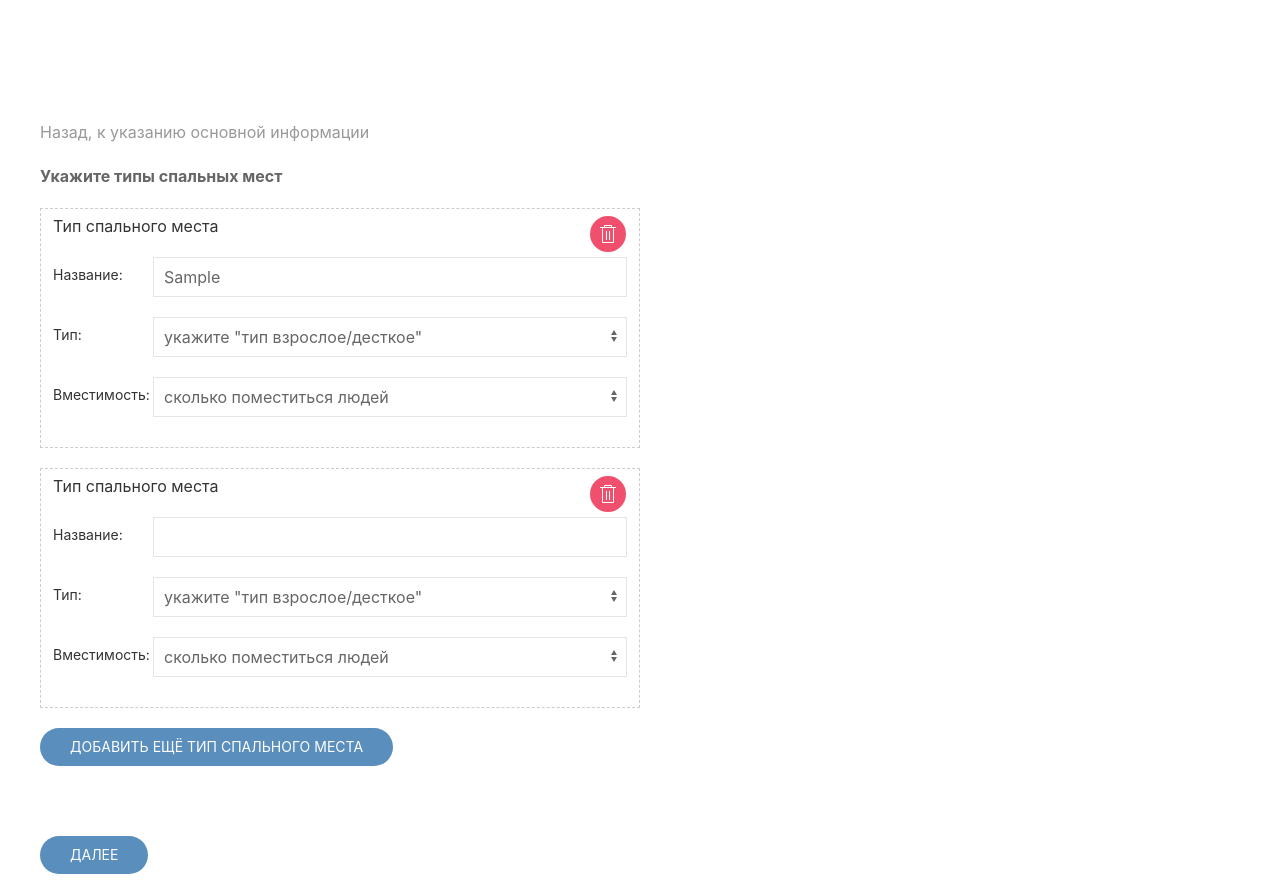
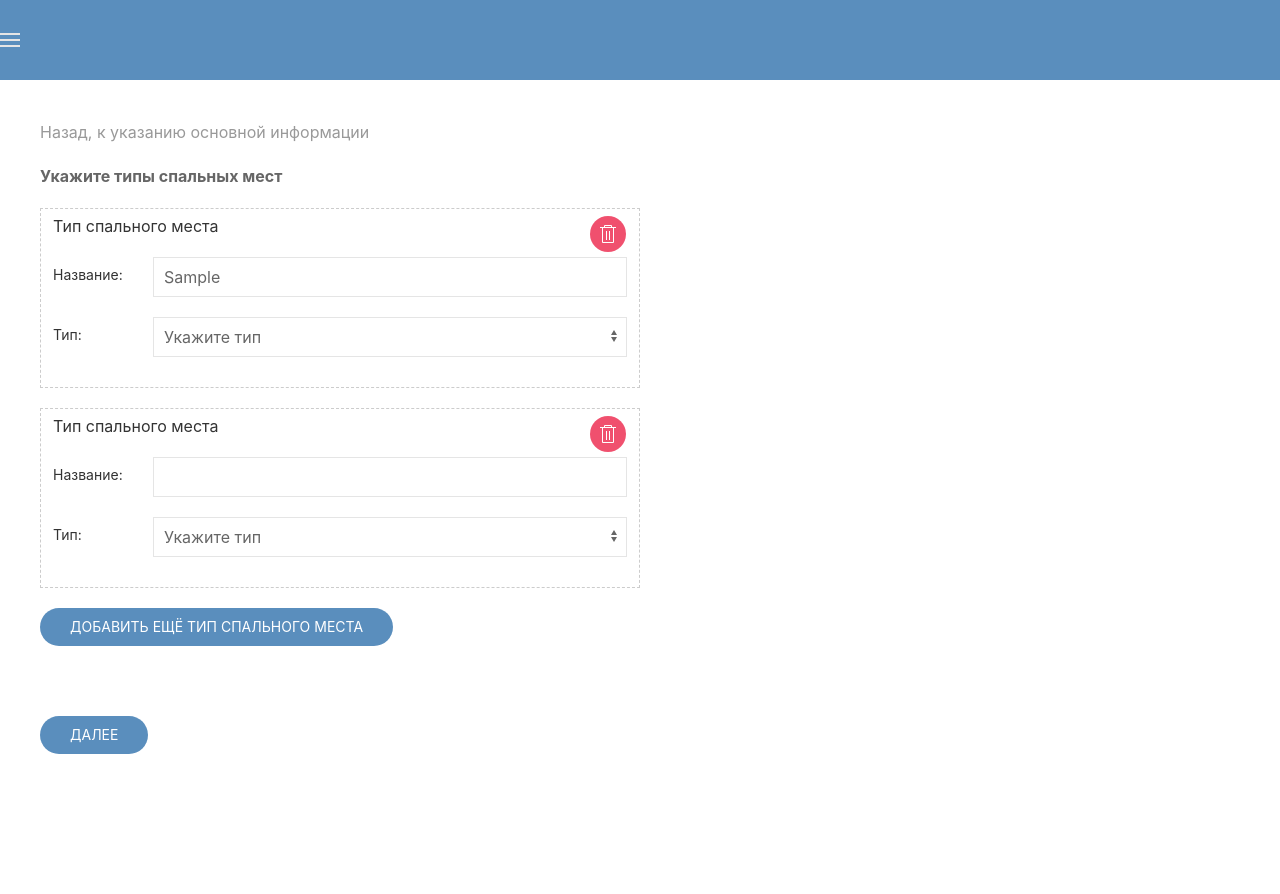
Before and after one commit to GregorySysoev/diplom, a React (Create React App) app: page /bed in a window 1280 px wide. Both pictures are taken after typing "Sample" into the empty fields and a click on the button "ДОБАВИТЬ ЕЩЁ ТИП СПАЛЬНОГО МЕСТА". After the commit the page ends 800 px from the top, so only its background shows below. Built offline with nearby package versions, Linux system fonts and the light colour scheme.

Commit message:
[hotel-bed] Разделить ввод вместимости взрослых и детей, почистить код

```diff
--- a/src/components/AvailableActions/AvailableActions.js
+++ b/src/components/AvailableActions/AvailableActions.js
@@ -7,7 +7,7 @@ export default class AvailableActions extends React.Component {
         return (
             <div>
                 <div id="available-actions">
-                    <div class="title">Доступные действия</div>
+                    <div className="title">Доступные действия</div>
                     <div>
                         <ul id="available-actions-list">
                             <li><a href="/hotel">Отредактировать информацию о гостинице</a></li>
--- a/src/components/Bed/Bed.js
+++ b/src/components/Bed/Bed.js
@@ -1,19 +1,19 @@
 import React, { Component } from 'react'
 import Button from "../Button"
 import './bed.sass'
-import Header from '../Header'
+import * as bedType from './types'
 
 export default class Bed extends Component {
     constructor(props) {
         super(props)
         this.state = {
-            timeRanges: [
+            beds: [
                 {
                     id: 1,
-                    beginHour: 0,
-                    beginMinutes: 0,
-                    endHour: 23,
-                    endMinutes: 59,
+                    name: '',
+                    type: null,
+                    adultCapacity: 0,
+                    kidCapacity: 0,
                 },
             ],
             lastId: 1,
@@ -22,32 +22,31 @@ export default class Bed extends Component {
 
     handleChange = (id, fieldName, fieldValue) => {
         this.setState(prevState => {
-            const rangeToChange = prevState.timeRanges.filter(range => range.id === id)[0] || null;
-            if (rangeToChange === null) {
+            const bedToChange = prevState.beds.filter(bed => bed.id === id)[0] || null;
+            if (bedToChange === null) {
                 return;
             }
-            rangeToChange[fieldName] = fieldValue;
-            return { timeRanges: prevState.timeRanges };
+            bedToChange[fieldName] = fieldValue;
+            return { beds: prevState.beds };
         });
     }
 
-    addRange = () => {
+    addBed = () => {
         this.setState(prevState => ({
-            timeRanges: [
-                ...prevState.timeRanges,
-                this._createRange(prevState.lastId + 1, 0, 0, 0, 0),
+            beds: [
+                ...prevState.beds,
+                this._createBed(prevState.lastId + 1),
             ],
             lastId: prevState.lastId + 1,
         }));
     }
 
-    _createRange = (id, beginHour, beginMinutes, endHour, endMinutes) => {
-        return { id, beginHour, beginMinutes, endHour, endMinutes };
-    }
+    _createBed = (id, name = '', type = null, adultCapacity = 0, kidCapacity = 0) =>
+        ({ id, name, type, adultCapacity, kidCapacity })
 
-    removeRange = id => {
+    removeBed = id => {
         this.setState(prevState => ({
-            timeRanges: prevState.timeRanges.filter(range => range.id !== id),
+            beds: prevState.beds.filter(bed => bed.id !== id),
         }));
     }
 
@@ -62,70 +61,97 @@ export default class Bed extends Component {
                         <p className="uk-text-bold">Укажите типы спальных мест</p>
                     </div>
                     <form className="uk-form-horizontal uk-child-width-1-1 uk-child-width-1-2@s">
-                        {this.state.timeRanges.map(range =>
-                            <div key={range.id}>
+                        {this.state.beds.map(bed =>
+                            <div key={bed.id}>
                                 <fieldset style={{ border: '1px dashed #ccc' }}>
                                     <div style={{ position: 'relative' }}>
                                         <h5>Тип спального места</h5>
-                                        {this.state.timeRanges.length > 1 && (
+                                        {this.state.beds.length > 1 && (
                                             <div style={{ position: 'absolute', top: '1px', right: '1px' }}>
                                                 <a uk-icon="trash"
                                                     className="uk-icon-button uk-button-danger"
                                                     title="Удалить"
-                                                    onClick={() => this.removeRange(range.id)} />
+                                                    onClick={() => this.removeBed(bed.id)} />
                                             </div>
                                         )}
                                     </div>
                                     <div className="uk-margin">
-                                        <label className="uk-form-label" htmlFor="service-name">Название: </label>
+                                        <label className="uk-form-label" htmlFor="name">Название: </label>
                                         <div className="uk-form-controls">
-                                            <input className="uk-input"
-                                                id="service-name"
+                                            <input
+                                                className="uk-input"
+                                                id="name"
                                                 type="text"
                                                 name="name"
                                                 autoComplete="off"
-                                                onChange={this.handleChange}
-                                                placeholder="" />
+                                                value={bed.name}
+                                                onChange={event => this.handleChange(bed.id, event.target.name, event.target.value)}
+                                                placeholder=""
+                                            />
                                         </div>
                                     </div>
                                     <div className="uk-margin">
-                                        <label className="uk-form-label" htmlFor="service-category">Тип: </label>
+                                        <label className="uk-form-label" htmlFor="type">Тип: </label>
                                         <div className="uk-form-controls">
-                                            <select className="uk-select"
-                                                id="service-category"
-                                                name="category"
-                                                onChange={this.handleChange}>
-                                                <option disabled selected hidden value="">укажите "тип взрослое/десткое"</option>
-                                                <option value="0">Взрослое</option>
-                                                <option value="1">Детское</option>
+                                            <select
+                                                className="uk-select"
+                                                id="type"
+                                                name="type"
+                                                value={bed.type}
+                                                onChange={event => this.handleChange(bed.id, event.target.name, +event.target.value)}
+                                            >
+                                                <option disabled selected hidden value={null}>Укажите тип</option>
+                                                <option value={bedType.ADULT}>Взрослое</option>
+                                                <option value={bedType.KID}>Детское</option>
                                             </select>
                                         </div>
                                     </div>
-                                    <div className="uk-margin">
 
-                                        <label className="uk-form-label" htmlFor="service-category">Вместимость: </label>
-                                        <div className="uk-form-controls">
-                                            <select className="uk-select"
-                                                id="service-category"
-                                                name="category"
-                                                onChange={this.handleChange}>
-                                                <option disabled selected hidden value="">сколько поместиться людей</option>
-                                                <option value="0">1</option>
-                                                <option value="1">2</option>
-                                            </select>
-                                        </div>
-                                    </div>
+                                    {bed.type && (
+                                        <>
+                                            <div className="uk-margin">
+                                                <label className="uk-form-label" htmlFor="adultCapacity">Вместимость взрослых: </label>
+                                                <div className="uk-form-controls">
+                                                    <input
+                                                        id="adultCapacity"
+                                                        className="uk-input"
+                                                        name="adultCapacity"
+                                                        type="number"
+                                                        value={bed.adultCapacity}
+                                                        onChange={event => this.handleChange(bed.id, event.target.name, +event.target.value)}
+                                                        step={1}
+                                                        min={0}
+                                                    />
+                                                </div>
+                                            </div>
+                                            {bed.type === bedType.KID && (
+                                                <div className="uk-margin">
+                                                    <label className="uk-form-label" htmlFor="kidCapacity">Вместимость детей: </label>
+                                                    <div className="uk-form-controls">
+                                                        <input
+                                                            id="kidCapacity"
+                                                            className="uk-input"
+                                                            name="kidCapacity"
+                                                            value={bed.kidCapacity}
+                                                            onChange={event => this.handleChange(bed.id, event.target.name, +event.target.value)}
+                                                            type="number"
+                                                            step={1}
+                                                            min={0}
+                                                        />
+                                                    </div>
+                                                </div>
+                                            )}
+                                        </>
+                                    )}
                                 </fieldset>
                             </div>
                         )}
                         <div>
-                            <Button type="button" label="Добавить ещё тип спального места" onClick={this.addRange} />
+                            <Button type="button" label="Добавить ещё тип спального места" onClick={this.addBed} />
                         </div>
                     </form>
                     <div className="uk-margin-large-top">
-                        <a className="uk-button uk-button-primary" href="/number">
-                            Далее
-					</a>
+                        <a className="uk-button uk-button-primary" href="/number">Далее</a>
                     </div>
                 </div>
             </div>
--- /dev/null
+++ b/src/components/Bed/types.js
@@ -0,0 +1,2 @@
+export const ADULT = 1;
+export const KID = 2;
```
